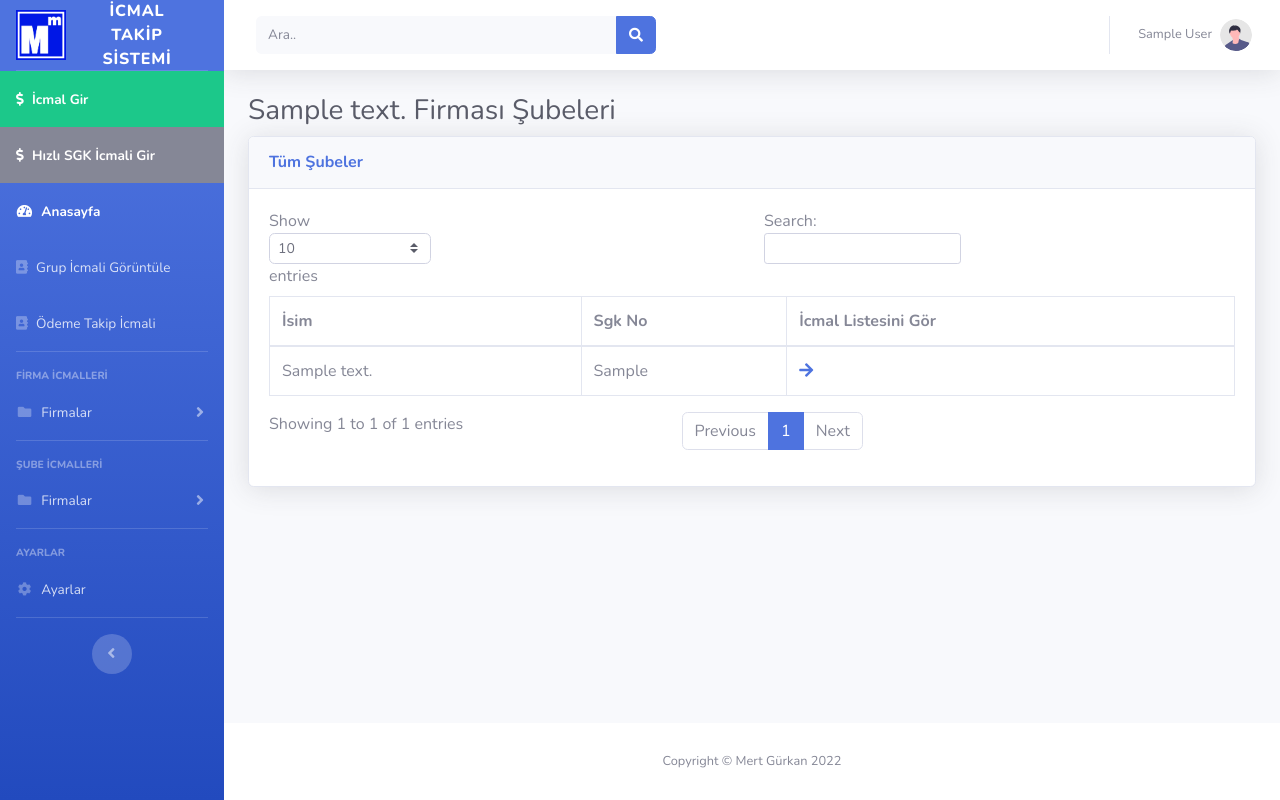
After one commit to BulgurHan/icmal, a Django app: a page that uses templates/sube-list.html in a window 1280 px wide. The commit adds this page. Run offline with Django 4.2, Linux system fonts and the light colour scheme; a user stored in the database is signed in; tables that the repository leaves empty hold one stand-in row (values such as "Sample post"); some libraries are stand-ins or nearby versions.

Commit message:
navbar düzenlemeleri

```diff
--- a/icmal/urls.py
+++ b/icmal/urls.py
@@ -7,7 +7,8 @@
                         musteri_sunum_icmali,firma_musteri_sunum_icmali,
                         ayarlar,icmallerim,generatePdf,generatePdfFirma,generatePdfGrup,signinView,signoutView,
                         signupView,profile,allSubeler,editSube,allFirmalar,editFirma,deleteSube,deleteFirma,
-                        hizliBir,hizliIki,icmalGir,odemeIcmali,odemeIcmali2,OdemeIcmaliDevam,odemeTakipBir,odemeTakipIki
+                        hizliBir,hizliIki,icmalGir,odemeIcmali,odemeIcmali2,OdemeIcmaliDevam,odemeTakipBir,odemeTakipIki,
+                        subeIcmalListesi,
                         )
 
 urlpatterns = [
@@ -16,6 +17,7 @@
     path('firmalar/<str:firma_slug>/', firmaIcmalleri, name='firmaIcmalleri'),
     path('gruplar/<str:grup_slug>/', grupIcmalleri, name='grupIcmalleri'),
     path('subeler/<str:firma_slug>/<str:sube_slug>/', subeIcmalleri, name='subeIcmalleri'),
+    path('subeler/<str:firma_slug>/', subeIcmalListesi, name='subeIcmalListesi'),
     path('sube-icmal/<str:firma_slug>/<str:sube_slug>/<int:yil>/<int:ay>/', icmal_detay, name='icmal_detay'),
     path('firma-icmal/<str:firma_slug>/<int:yil>/<int:ay>/', firma_icmal_detay, name='firma_icmal_detay'),
     path('sube-muster-sunum/<str:firma_slug>/<str:sube_slug>/<int:yil>/<int:ay>/', musteri_sunum_icmali, name='musteri_sunum_icmali'),
--- a/page/models.py
+++ b/page/models.py
@@ -109,6 +109,10 @@
     bagkur  = models.DecimalField(decimal_places=2, max_digits=11,null=True,default=0)
     sgktoplamlari = models.DecimalField(decimal_places=2, max_digits=11,null=True,default=0)
 
+    uclutoplam = models.DecimalField(decimal_places=2, max_digits=11,null=True,default=0)
+    dortlutoplam = models.DecimalField(decimal_places=2, max_digits=11,null=True,default=0)
+    beslitoplam = models.DecimalField(decimal_places=2, max_digits=11,null=True,default=0)
+
     toplam = models.DecimalField(decimal_places=2, max_digits=11,null=True,default=0)
 
 
@@ -120,6 +124,9 @@
         self.digercezalar = self.idariceza + self.davagideri + self.hakemheyeti
         self.müsavirlikler =self.müsavirlik + self.harcama
         self.firma = self.sube.firma
+        self.uclutoplam = self.odemelertoplami+self.müsavirlikler+self.tesvik
+        self.dortlutoplam =self.uclutoplam+self.sgk
+        self.beslitoplam = self.dortlutoplam+self.bagkur
         super(Icmal, self).save(*args, **kwargs)
     def __str__(self):
         return "{}-{}".format(self.pk,self.sube.isim)
--- a/page/views.py
+++ b/page/views.py
@@ -366,6 +366,17 @@
     context['icmaller'] = Icmal.objects.filter(sube=sube)
     return render(request,'icmal-list.html',context)
 
+
+@login_required
+def subeIcmalListesi(request,firma_slug):
+    context = dict()
+    context['title'] = "Firmanın Şube İcmal Listesi"
+    firma = Firma.objects.get(slug=firma_slug)
+    context['subeler'] = Sube.objects.filter(firma=firma)
+    context['firma'] =firma
+    return render(request,'sube-list.html',context)
+
+
 @login_required
 def icmal_detay(request,firma_slug,sube_slug,yil,ay):
     context = dict()
@@ -526,4 +537,5 @@
     context['title']="Ödeme Takip İcmali"
     context['subeIcmalleri'] = Icmal.objects.filter(ay=ay,yıl=yil)
     context['firmaIcmalleri'] = FirmaIcmal.objects.filter(ay=ay,yıl=yil)
+    context['mert'] = "Mert Fucking Gürkan"
     return render(request,"odeme-takip2.html",context)
--- a/templates/base/components/nav.html
+++ b/templates/base/components/nav.html
@@ -57,7 +57,7 @@
 
             <!-- Heading -->
             <div class="sidebar-heading">
-                Firmalar
+                Firma İcmalleri
             </div>
 
             <!-- Nav Item - Pages Collapse Menu -->
@@ -89,7 +89,7 @@
 
             <!-- Heading -->
             <div class="sidebar-heading">
-                Şubeler
+                Şube İcmalleri
             </div>
 
             <!-- Nav Item - Pages Collapse Menu -->
@@ -97,20 +97,14 @@
                 <a class="nav-link collapsed" href="#" data-toggle="collapse" data-target="#firmalar"
                     aria-expanded="true" aria-controls="firmalar">
                     <i class="fas fa-fw fa-folder"></i>
-                    <span>Şubeler</span>
+                    <span>Firmalar</span>
                 </a>
                 <div id="firmalar" class="collapse" aria-labelledby="headingUtilities"
                     data-parent="#accordionSidebar">
                     <div class="bg-white py-2 collapse-inner rounded">
                         {% for firma in firmalar %}
-                        <h6 class="collapse-header">{{firma.isim}}</h6>
-                        {% for sube in subeler %}
-                        {% if sube.firma.isim == firma.isim %}
-                        <a class="collapse-item" href={% url 'subeIcmalleri' sube_slug=sube.slug firma_slug=firma.slug %}>{{sube.isim}} </a>
-                        {% endif %}
+                        <a class="collapse-item" href={% url 'subeIcmalListesi' firma_slug=firma.slug %}>{{firma.isim}} </a>
                         <div class="collapse-divider"></div>
-
-                        {% endfor %}
                         {% endfor %}
                     </div>
             </li>
--- a/templates/odeme-takip2.html
+++ b/templates/odeme-takip2.html
@@ -45,11 +45,11 @@
                                 <td>{{subeIcmal.odemelertoplami}}</td>
                                 <td>{{subeIcmal.müsavirlikler}} </td>
                                 <td>{{subeIcmal.tesvik}}</td>
-                                <td></td>
+                                <td>{{subeIcmal.uclutoplam}}</td>
                                 <td>{{subeIcmal.sgk}}</td>
-                                <td>toplam</td>
+                                <td>{{subeIcmal.dortlutoplam}}</td>
                                 <td>{{subeIcmal.bagkur}}</td>
-                                <td>toplam</td>
+                                <td>{{subeIcmal.beslitoplam}}</td>
 
                              </tr>
                              {% endif %}
--- /dev/null
+++ b/templates/sube-list.html
@@ -0,0 +1,53 @@
+{% extends 'base/base.html' %}
+
+{% block content %}
+
+     <!-- Begin Page Content -->
+     <div class="container-fluid">
+        <!-- Page Heading -->
+        <h1 class="h3 mb-2 text-gray-800">{{firma.isim}} Firması Şubeleri</h1>
+
+
+        <!-- DataTales Example -->
+        <div class="card shadow mb-4">
+            <div class="card-header py-3">
+                <h6 class="m-0 font-weight-bold text-primary">Tüm Şubeler</h6>
+            </div>
+            <div class="card-body">
+                <div class="table-responsive">
+                    <table class="table table-bordered" id="dataTable" width="100%" cellspacing="0">
+                        <thead>
+                            <tr>
+                                <th>İsim</th>
+                                <th>Sgk No</th>
+                                <th>İcmal Listesini Gör</th>
+                            </tr>
+                        </thead>
+                        <tbody>
+                            {% for sube in subeler  %}
+                            <tr>
+                                <td>{{sube.isim}}</td>
+                                <td>{{sube.sgkNo}}</td>
+                                <td>
+                                    <a href={% url 'subeIcmalleri' firma_slug=firma.slug sube_slug=sube.slug %}>
+                                        <i class="fa fa-arrow-right" aria-hidden="true"></i>
+                                    </a>
+                                </td>
+                            </tr>
+                            {% endfor %}
+                        </tbody>
+                    </table>
+                </div>
+            </div>
+        </div>
+
+    </div>
+
+
+    <!-- /.container-fluid -->
+
+</div>
+<!-- End of Main Content -->
+
+
+{% endblock content %}
```
Also changed, not shown: page/migrations/0039_icmal_uclutoplam.py (added), page/migrations/0040_icmal_dortlutoplam.py (added), page/migrations/0041_icmal_beslitoplam.py (added).
